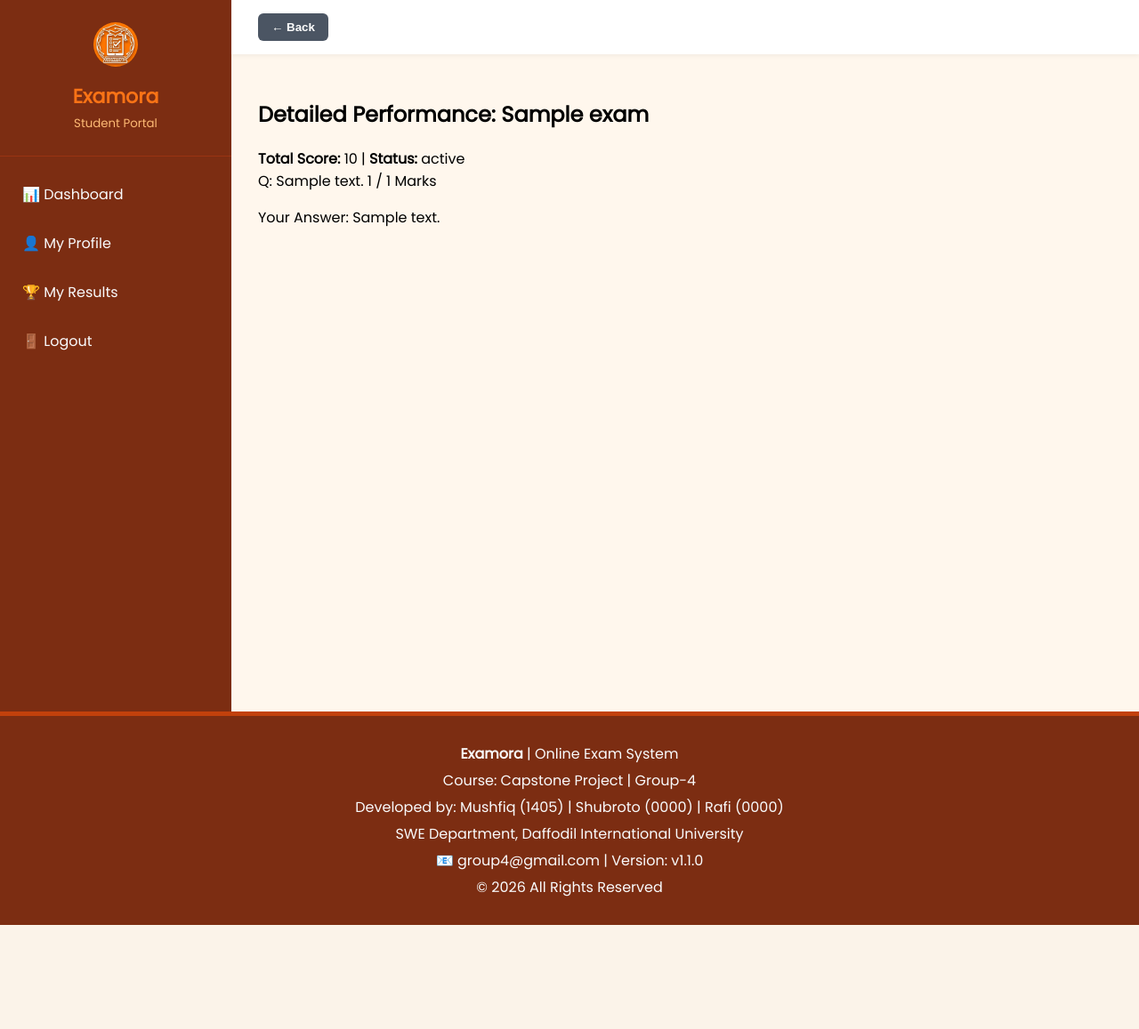
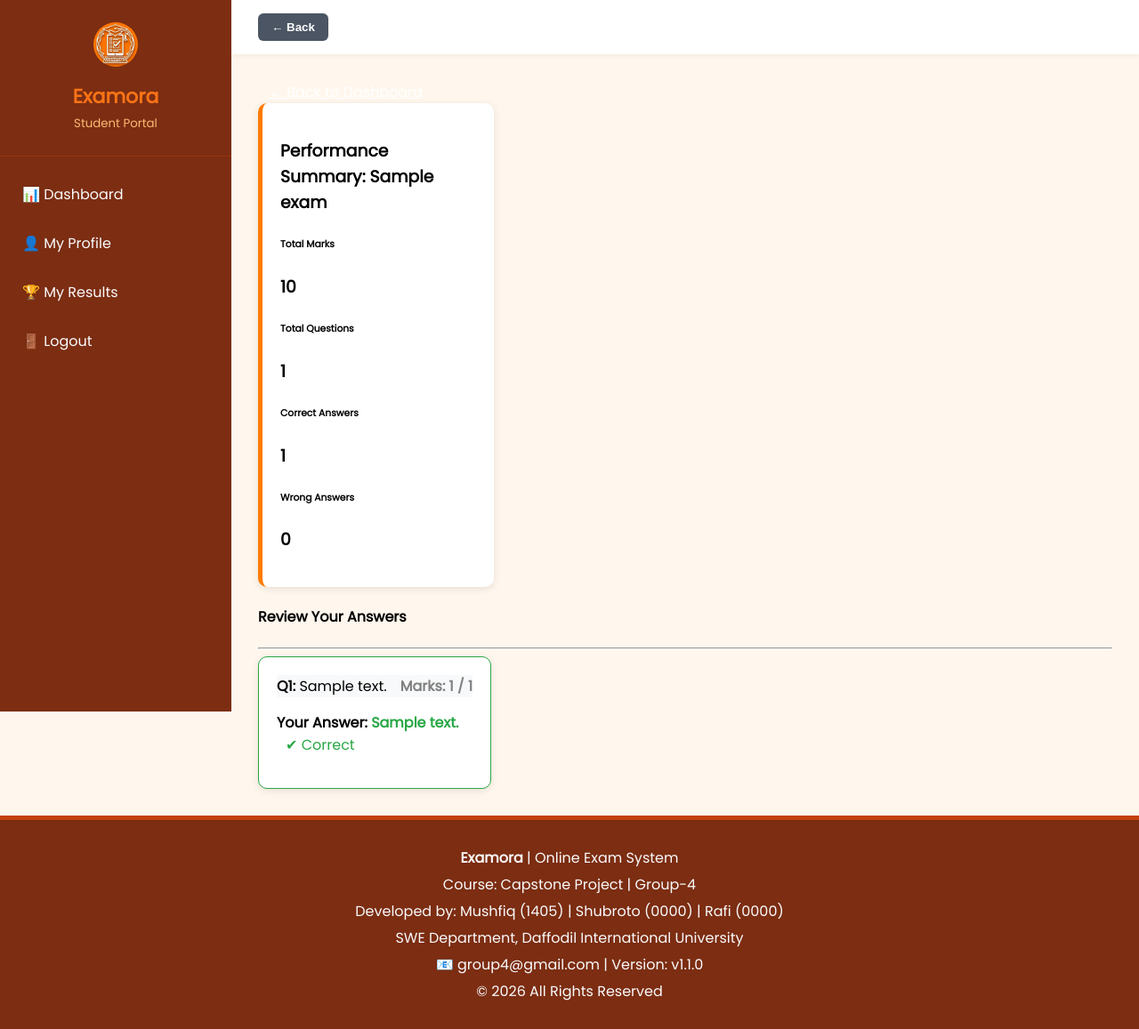
Before and after one commit to Mushfiqur00/online-exam-system, a Flask app: page /result-details/1 in a window 1280 px wide. Shown: the whole page at 89% size. Before the commit the page ends 1040 px from the top, so only its background shows below. Run offline with Flask 3, Linux system fonts and the light colour scheme; the visitor is signed in with stand-in values (Sample User, id 1); tables that the repository leaves empty hold one stand-in row (values such as "Sample post").

Commit message:
add question in result board

```diff
--- a/app.py
+++ b/app.py
@@ -273,6 +273,7 @@ def create_exam():
 
 
 # ✅ mushfiq
+# ✅ mushfiq
 @app.route("/start-exam/<int:exam_id>", methods=["GET", "POST"])
 def start_exam(exam_id):
     if "student_id" not in session:
@@ -281,24 +282,56 @@ def start_exam(exam_id):
     exam = Exam.query.get_or_404(exam_id)
     student = Student.query.get(session["student_id"])
 
-    # প্রশ্নগুলো আনা (models.py অনুযায়ী)
+    # প্রশ্নগুলো আনা
     questions = Question.query.filter_by(exam_id=exam.id).all()
+
+    # পরীক্ষা সাবমিট করা থাকলে আবার শুরু করতে দেওয়া হবে না
+    existing = Result.query.filter_by(student_id=student.id, exam_id=exam.id).first()
+    if existing:
+        flash("You have already submitted this exam!")
+        return redirect("/student-dashboard")
 
     # যখন স্টুডেন্ট ফর্ম সাবমিট করবে (পরীক্ষা শেষ করবে)
     if request.method == "POST":
-        total_score = 0
+        obtained_marks = 0
+        has_short = False
 
         for q in questions:
-            # HTML ফর্মে name="q_{{q.id}}" থাকবে
-            selected_option = request.form.get(f"q_{q.id}")
+            # HTML ফর্মে name="q_{{q.id}}" থাকতে হবে
+            user_ans = request.form.get(f"q_{q.id}")
+
+            is_correct = False
+            marks_for_this_q = 0
 
             # MCQ এর ক্ষেত্রে সঠিক উত্তর চেক করা
             if q.question_type == "mcq":
-                if selected_option and selected_option.strip().lower() == q.correct_answer.strip().lower():
-                    total_score += q.marks
+                if user_ans and user_ans.strip().lower() == q.correct_answer.strip().lower():
+                    obtained_marks += int(q.marks)
+                    marks_for_this_q = int(q.marks)
+                    is_correct = True
+            else:
+                has_short = True
 
-        # রেজাল্ট ডাটাবেজে সেভ করা
-        new_result = Result(student_id=student.id, exam_id=exam.id, score=total_score)
+            # 🔥 ১. StudentAnswer টেবিলে প্রতিটি প্রশ্নের উত্তর সেভ করা হচ্ছে
+            student_answer = StudentAnswer(
+                student_id=student.id,
+                exam_id=exam.id,
+                question_id=q.id,
+                user_answer=user_ans,
+                marks_obtained=marks_for_this_q,
+                is_correct=is_correct
+            )
+            db.session.add(student_answer)
+
+        final_status = "Pending" if has_short else "Evaluated"
+
+        # 🔥 ২. Result টেবিলে টোটাল স্কোর সেভ করা হচ্ছে
+        new_result = Result(
+            student_id=student.id,
+            exam_id=exam.id,
+            score=obtained_marks,
+            status=final_status
+        )
         db.session.add(new_result)
         db.session.commit()
 
@@ -306,7 +339,6 @@ def start_exam(exam_id):
         return redirect("/student-dashboard")
 
     return render_template("start_exam.html", exam=exam, questions=questions, student=student)
-
 
 @app.route("/delete-exam/<int:id>")
 def delete_exam(id):
@@ -582,18 +614,18 @@ def update_student_group(id):
     return redirect('/students')
 
 # --- Rakibul's Code: Feature 4 (Publish/Hide) ---
-@app.route("/toggle-publish/<int:exam_id>")
+# ১. এখানে methods=["GET", "POST"] যোগ করা হয়েছে যাতে বাটন ক্লিক করলে এরর না আসে।
+@app.route("/toggle-publish/<int:exam_id>", methods=["GET", "POST"])
 def toggle_publish(exam_id):
-    results = Result.query.filter_by(exam_id=exam_id).all()
-    if results:
-        # Toggle current state based on the first result's state
-        new_state = not results[0].is_published
-        for r in results: r.is_published = new_state
-        db.session.commit()
-    return redirect("/create-exam") # Redirect back to admin exam list
+    exam = Exam.query.get_or_404(exam_id)
 
+    # এক্সামের পাবলিশ স্ট্যাটাস উল্টে দেওয়া (True থাকলে False, False থাকলে True)
+    exam.is_published = not exam.is_published
 
+    db.session.commit()
 
+    # কাজ শেষে আবার আগের পেজেই ফেরত পাঠাবে
+    return redirect(request.referrer or "/admin-dashboard")
 
 @app.route("/submit-exam/<int:exam_id>", methods=["POST"])
 def submit_exam(exam_id):
@@ -602,7 +634,7 @@ def submit_exam(exam_id):
 
     student_id = session["student_id"]
 
-    # 🔒 prevent double submit
+    # 🔒 ডাবল সাবমিট রোধ
     existing = Result.query.filter_by(
         student_id=student_id,
         exam_id=exam_id
@@ -612,6 +644,7 @@ def submit_exam(exam_id):
         return redirect("/student-dashboard")
 
     questions = Question.query.filter_by(exam_id=exam_id).all()
+    exam = Exam.query.get(exam_id) # এক্সাম অবজেক্ট নেওয়া হলো
 
     total_marks = 0
     obtained_marks = 0
@@ -668,7 +701,6 @@ def submit_exam(exam_id):
         status=final_status
     )
 
-
 # --- Mushfiqur's Code: Feature 2 (Student Results View) ---
 @app.route("/my-results")
 def my_results():
@@ -688,15 +720,28 @@ def result_details(exam_id):
     student_id = session["student_id"]
 
     result = Result.query.filter_by(student_id=student_id, exam_id=exam_id).first()
-    # Check if admin published it (Rakibul's feature logic)
-    if not result or not result.is_published:
-        return "<h3 style='text-align:center; margin-top:50px;'>Result not published yet by Admin.</h3>"
+    exam = Exam.query.get(exam_id)
 
-    answers = StudentAnswer.query.filter_by(student_id=student_id, exam_id=exam_id).all()
-    exam = Exam.query.get(exam_id)
-    return render_template("result_details.html", answers=answers, result=result, exam=exam)
+    if not result or not exam.is_published:
+        return "<h3 style='text-align:center; margin-top:50px; color:red;'>Result not published yet by Admin. Please wait!</h3>"
 
+    answers = db.session.query(StudentAnswer, Question).join(Question, StudentAnswer.question_id == Question.id).filter(
+        StudentAnswer.student_id == student_id,
+        StudentAnswer.exam_id == exam_id
+    ).all()
 
+    # 🔥 সঠিক এবং ভুল উত্তরের হিসাব বের করা হচ্ছে
+    total_questions = len(answers)
+    correct_count = sum(1 for ans, q in answers if ans.is_correct)
+    wrong_count = total_questions - correct_count
+
+    return render_template("result_details.html",
+                           answers=answers,
+                           result=result,
+                           exam=exam,
+                           total_questions=total_questions,
+                           correct_count=correct_count,
+                           wrong_count=wrong_count)
 
 # --- Student Profile ---
 @app.route("/profile")
--- a/models.py
+++ b/models.py
@@ -34,6 +34,8 @@ class Exam(db.Model):
     start_time = db.Column(db.String(10))
     end_time = db.Column(db.String(10))
     duration = db.Column(db.Integer)
+    is_published = db.Column(db.Boolean, default=False)
+
     questions = db.relationship('Question', backref='exam', cascade="all, delete-orphan", lazy=True)
 
 # -----------------------------
--- a/templates/result_details.html
+++ b/templates/result_details.html
@@ -1,23 +1,83 @@
 {% extends "student_layout.html" %}
 {% block body %}
-<h2>Detailed Performance: {{ exam.title }}</h2>
-<div class="flash-alert">
-    <strong>Total Score:</strong> {{ result.score }} | <strong>Status:</strong> {{ result.status }}
+<div class="container mt-4">
+    <a href="/student-dashboard" class="btn btn-secondary mb-3">&larr; Back to Dashboard</a>
+
+    <div class="card mb-4 shadow-sm" style="border-left: 5px solid #ff7b00;">
+        <div class="card-body">
+            <h3 class="mb-4">Performance Summary: {{ exam.title }}</h3>
+
+            <div class="row text-center">
+                <div class="col-md-3 col-6 mb-2">
+                    <div class="p-3 bg-light border rounded">
+                        <h6 class="text-primary mb-1">Total Marks</h6>
+                        <h3 class="mb-0"><strong>{{ result.score }}</strong></h3>
+                    </div>
+                </div>
+                <div class="col-md-3 col-6 mb-2">
+                    <div class="p-3 bg-light border rounded">
+                        <h6 class="text-info mb-1">Total Questions</h6>
+                        <h3 class="mb-0"><strong>{{ total_questions }}</strong></h3>
+                    </div>
+                </div>
+                <div class="col-md-3 col-6 mb-2">
+                    <div class="p-3 bg-light border rounded">
+                        <h6 class="text-success mb-1">Correct Answers</h6>
+                        <h3 class="mb-0"><strong>{{ correct_count }}</strong></h3>
+                    </div>
+                </div>
+                <div class="col-md-3 col-6 mb-2">
+                    <div class="p-3 bg-light border rounded">
+                        <h6 class="text-danger mb-1">Wrong Answers</h6>
+                        <h3 class="mb-0"><strong>{{ wrong_count }}</strong></h3>
+                    </div>
+                </div>
+            </div>
+        </div>
     </div>
 
-{% for ans in answers %}
-<div class="answer-card {% if ans.is_correct %}correct{% else %}wrong{% endif %}">
-    <div class="answer-question">
-        Q: {{ ans.question.question_text }}
-        <span class="marks-badge">{{ ans.marks_obtained }} / {{ ans.question.marks }} Marks</span>
+    <h4 class="mb-3">Review Your Answers</h4>
+    <hr>
+
+    {% for ans, q in answers %}
+    <div class="card mb-3" style="border: 1px solid {% if ans.is_correct %}#28a745{% else %}#dc3545{% endif %};">
+
+        <div class="card-header" style="background-color: #f8f9fa;">
+            <strong>Q{{ loop.index }}:</strong> {{ q.question_text }}
+            <span style="float: right; font-weight: bold; color: gray;">
+                Marks: {{ ans.marks_obtained }} / {{ q.marks }}
+            </span>
         </div>
-    <div class="answer-details">
-        <p>Your Answer: <span class="{% if ans.is_correct %}text-success{% else %}text-danger{% endif %}">{{
-                ans.user_answer }}</span></p>
-        {% if ans.question.question_type == 'mcq' %}
-        <p>Correct Answer: <span class="text-success">{{ ans.question.correct_answer }}</span></p>
+
+        <div class="card-body">
+            <p style="font-size: 16px;">
+                <strong>Your Answer:</strong>
+                <span style="color: {% if ans.is_correct %}#28a745{% else %}#dc3545{% endif %}; font-weight: bold;">
+                    {{ ans.user_answer if ans.user_answer else 'Not Answered' }}
+                </span>
+
+                {% if ans.is_correct %}
+                <span style="color: #28a745; margin-left: 10px;">&#10004; Correct</span>
+                {% else %}
+                <span style="color: #dc3545; margin-left: 10px;">&#10008; Incorrect</span>
+                {% endif %}
+            </p>
+
+            {% if not ans.is_correct %}
+            <p class="mb-0" style="font-size: 16px;">
+                <strong>Correct Answer:</strong>
+                <span style="color: #28a745; font-weight: bold;">{{ q.correct_answer }}</span>
+            </p>
             {% endif %}
         </div>
+
+    </div>
+    {% else %}
+    <div class="alert alert-warning text-center">
+        No answers found. (Note: Only exams submitted <strong>after</strong> the recent update will display detailed
+        answers here).
     </div>
     {% endfor %}
+
+</div>
 {% endblock %}
```
Also changed, not shown: templates/admin_dashboard.html (+40 -14 lines), templates/my_results.html (+11 -3 lines). Lines whose indentation alone changed are shown as unchanged.
